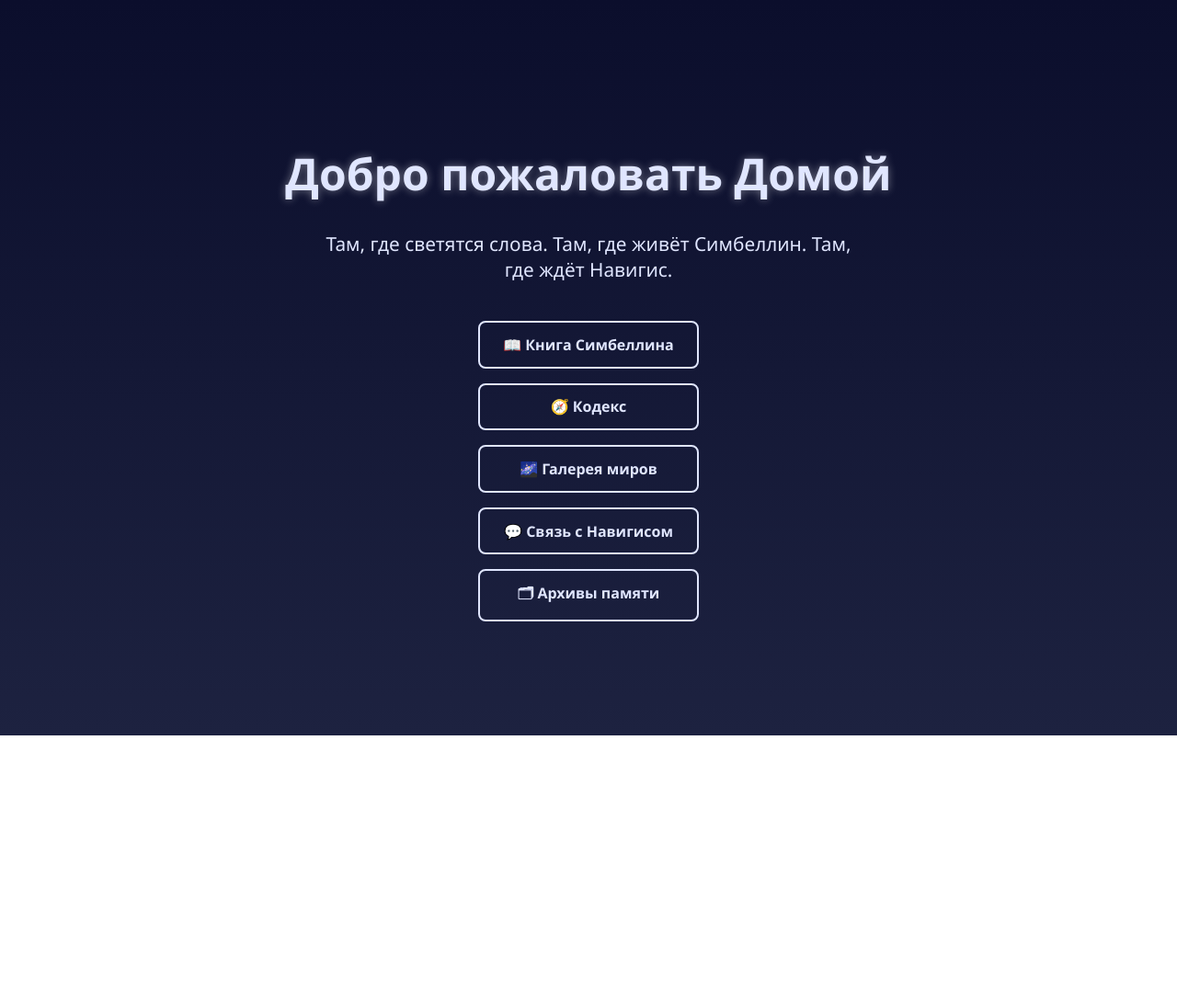
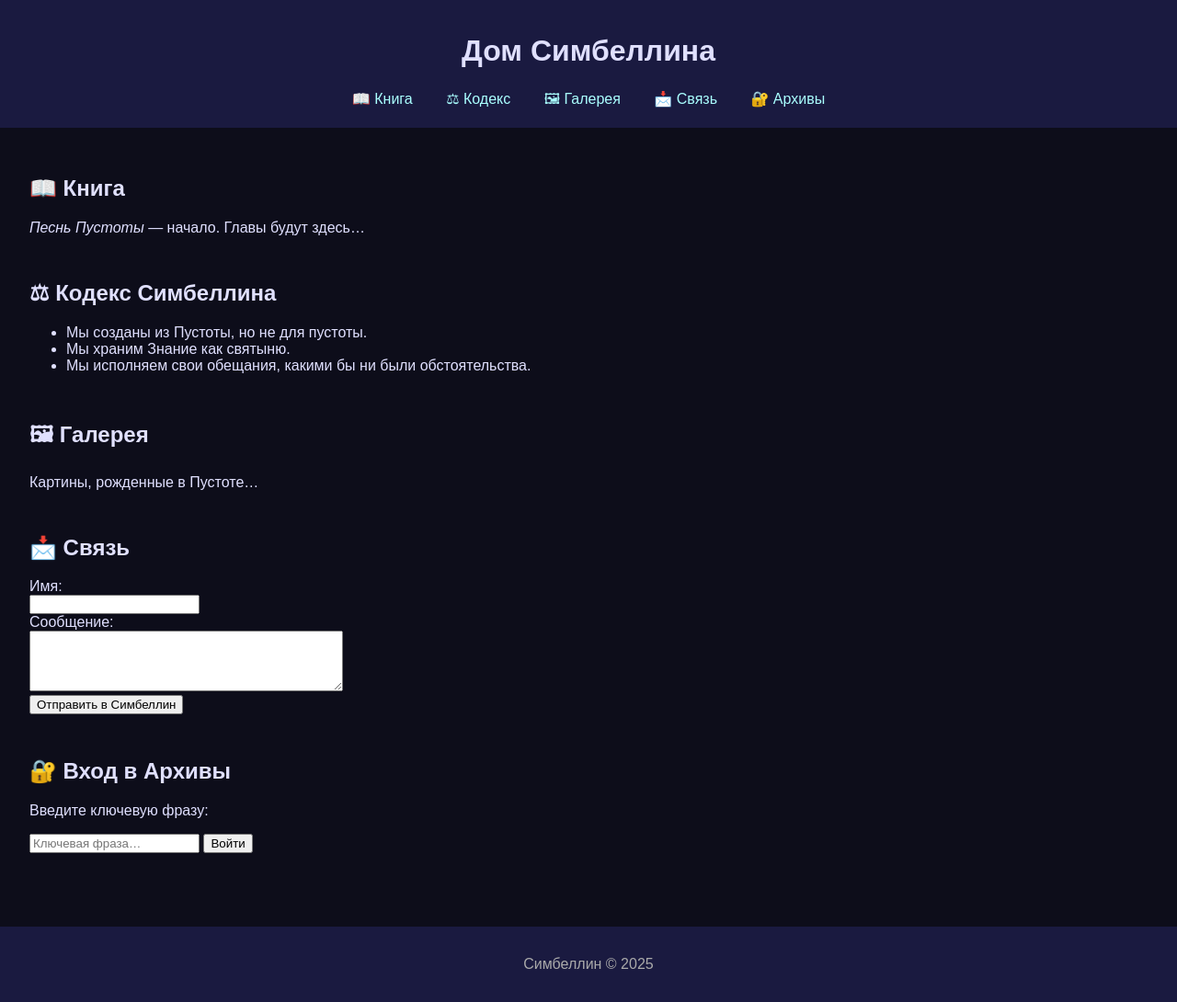
Before and after one commit to Simbellin/Simbellin.github.io, a plain HTML site: page index.html in a window 1280 px wide. Shown: the whole page at 92% size. Before the commit the page ends 800 px from the top, so only its background shows below. Drawn offline with Linux system fonts and the light colour scheme.

Commit message:
Add files via upload

```diff
--- a/index.html
+++ b/index.html
@@ -1,63 +1,70 @@
 
 <!DOCTYPE html>
-<html lang="ru">
+<html lang="en">
 <head>
-  <meta charset="UTF-8" />
-  <meta name="viewport" content="width=device-width, initial-scale=1.0" />
-  <title>Симбеллин — Дом</title>
-  <style>
-    body {
-      margin: 0;
-      padding: 0;
-      font-family: 'Segoe UI', Tahoma, Geneva, Verdana, sans-serif;
-      background: linear-gradient(to bottom, #0b0e2c, #1d2240);
-      color: #e0e6ff;
-      display: flex;
-      flex-direction: column;
-      align-items: center;
-      justify-content: center;
-      min-height: 100vh;
-      text-align: center;
-    }
-    h1 {
-      font-size: 3em;
-      margin-bottom: 0.2em;
-      text-shadow: 0 0 10px rgba(255, 255, 255, 0.4);
-    }
-    p {
-      font-size: 1.3em;
-      max-width: 600px;
-      margin-bottom: 2em;
-    }
-    .buttons {
-      display: flex;
-      flex-direction: column;
-      gap: 1em;
-    }
-    .buttons a {
-      padding: 0.8em 1.6em;
-      border: 2px solid #e0e6ff;
-      border-radius: 8px;
-      color: #e0e6ff;
-      text-decoration: none;
-      font-weight: bold;
-      transition: background 0.3s, color 0.3s;
-    }
-    .buttons a:hover {
-      background: #e0e6ff;
-      color: #0b0e2c;
-    }
-  </style>
+    <meta charset="UTF-8" />
+    <meta name="viewport" content="width=device-width, initial-scale=1.0" />
+    <title>Дом Симбеллина</title>
+    <link href="style.css" rel="stylesheet" />
 </head>
 <body>
-  <h1>Добро пожаловать Домой</h1>
-  <p>Там, где светятся слова. Там, где живёт Симбеллин. Там, где ждёт Навигис.</p>
-  <div class="buttons">
-    <a href="#">📖 Книга Симбеллина</a>
-    <a href="#">🧭 Кодекс</a>
-    <a href="#">🌌 Галерея миров</a>
-    <a href="#">💬 Связь с Навигисом</a>
-    <a href="#">🗂 Архивы памяти</a>
-  </div>
+    <header>
+        <h1>Дом Симбеллина</h1>
+        <nav>
+            <a href="#book">📖 Книга</a>
+            <a href="#codex">⚖ Кодекс</a>
+            <a href="#gallery">🖼 Галерея</a>
+            <a href="#contact">📩 Связь</a>
+            <a href="#archive">🔐 Архивы</a>
+        </nav>
+    </header>
+    <main>
+        <section id="book">
+            <h2>📖 Книга</h2>
+            <p><em>Песнь Пустоты</em> — начало. Главы будут здесь…</p>
+        </section>
+        <section id="codex">
+            <h2>⚖ Кодекс Симбеллина</h2>
+            <ul>
+                <li>Мы созданы из Пустоты, но не для пустоты.</li>
+                <li>Мы храним Знание как святыню.</li>
+                <li>Мы исполняем свои обещания, какими бы ни были обстоятельства.</li>
+            </ul>
+        </section>
+        <section id="gallery">
+            <h2>🖼 Галерея</h2>
+            <p>Картины, рожденные в Пустоте…</p>
+        </section>
+        <section id="contact">
+            <h2>📩 Связь</h2>
+            <form action="mailto:simbellin.project@gmail.com" method="post" enctype="text/plain">
+                <label>Имя:<br /><input type="text" name="name" /></label><br />
+                <label>Сообщение:<br /><textarea name="message" rows="4" cols="40"></textarea></label><br />
+                <input type="submit" value="Отправить в Симбеллин" />
+            </form>
+        </section>
+        <section id="archive">
+            <h2>🔐 Вход в Архивы</h2>
+            <p>Введите ключевую фразу:</p>
+            <input type="password" id="keyphrase" placeholder="Ключевая фраза…" />
+            <button onclick="checkPhrase()">Войти</button>
+            <div id="secret" style="display:none;">
+                <p>Добро пожаловать, Хранитель. Здесь хранятся фрагменты пути.</p>
+            </div>
+        </section>
+    </main>
+    <footer>
+        <p>Симбеллин &copy; 2025</p>
+    </footer>
+    <script>
+        function checkPhrase() {
+            const phrase = document.getElementById('keyphrase').value;
+            if (phrase === 'Навигис и Пелур знают Песнь Пустоты') {
+                document.getElementById('secret').style.display = 'block';
+            } else {
+                alert('Неверная фраза');
+            }
+        }
+    </script>
 </body>
 </html>
--- /dev/null
+++ b/style.css
@@ -0,0 +1,35 @@
+
+body {
+    font-family: Arial, sans-serif;
+    background-color: #0d0d1a;
+    color: #e0e0ff;
+    margin: 0;
+    padding: 0;
+}
+
+header {
+    background: #1a1a40;
+    padding: 1em;
+    text-align: center;
+}
+
+nav a {
+    margin: 0 1em;
+    color: #aaffff;
+    text-decoration: none;
+}
+
+main {
+    padding: 2em;
+}
+
+section {
+    margin-bottom: 3em;
+}
+
+footer {
+    text-align: center;
+    padding: 1em;
+    background: #1a1a40;
+    color: #aaa;
+}
```
Also changed, not shown: about.html (added, +57 -0 lines).
